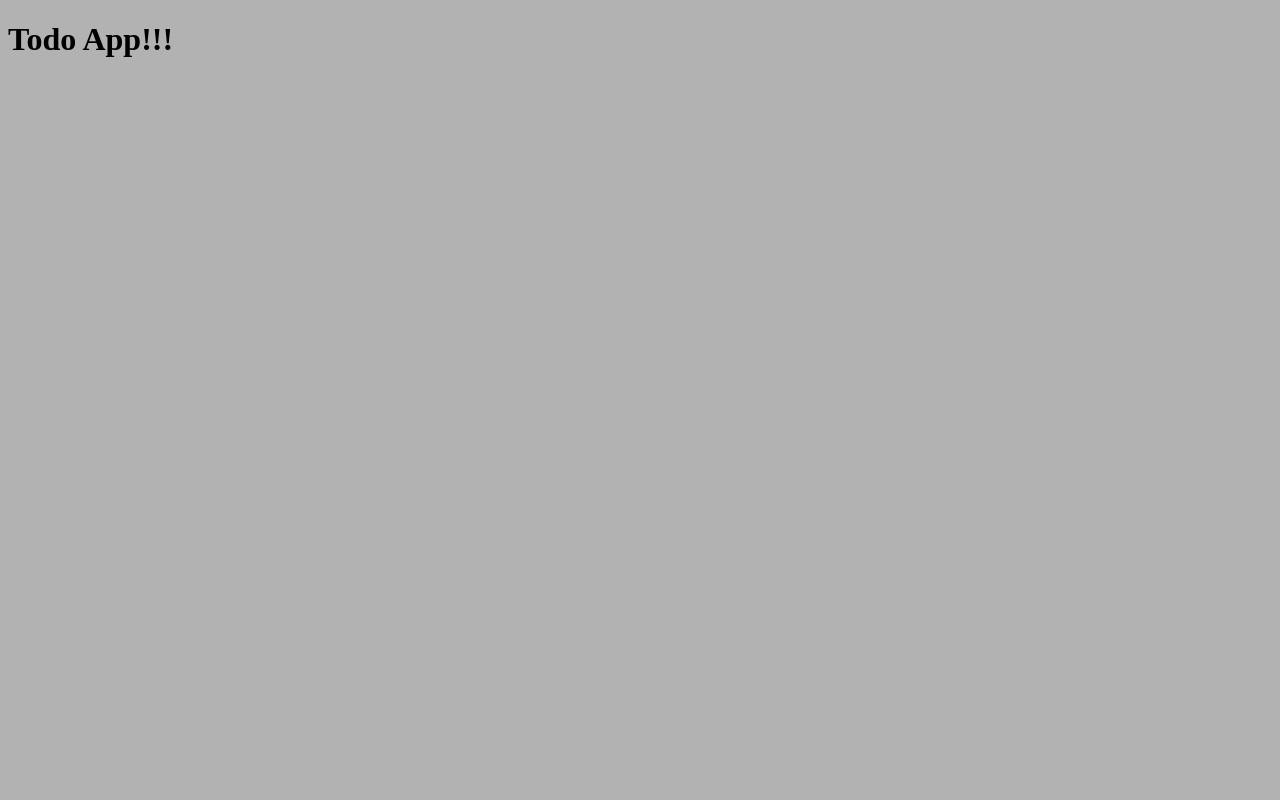
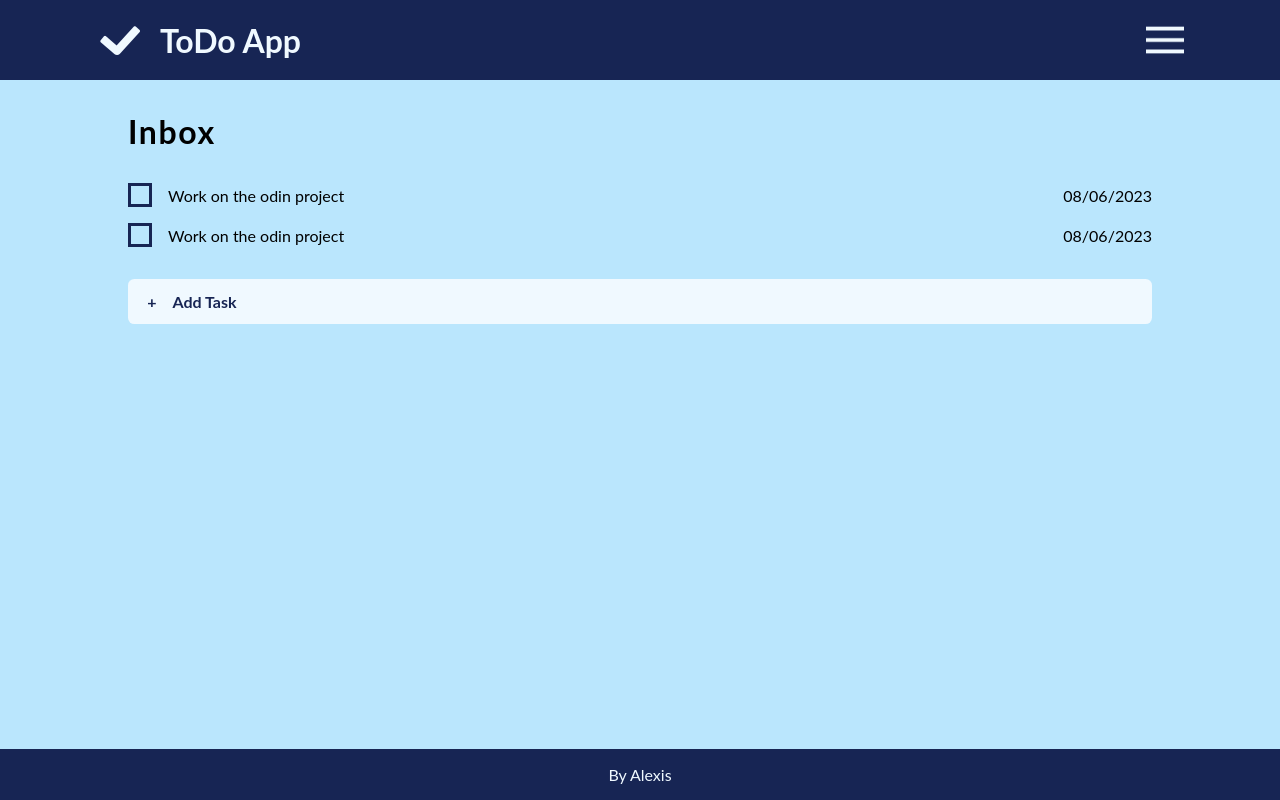
Before and after one commit to Alecxz20/Vanillajs-todo, a website built with webpack: page public/index.html in a window 1280 px wide. Built offline with nearby package versions, Linux system fonts and the light colour scheme.

Commit message:
add basic structure and styles

```diff
--- a/public/index.html
+++ b/public/index.html
@@ -4,8 +4,75 @@
     <meta charset="UTF-8" />
     <meta name="viewport" content="width=device-width, initial-scale=1.0" />
     <title>Todo App</title>
+    <link
+      rel="shortcut icon"
+      href="./assets/icons8-check-mark-32.png"
+      type="image/x-icon"
+    />
   </head>
   <body>
-    <h1>Todo App!!!</h1>
+    <header>
+      <div class="container">
+        <div class="logo">
+          <img src="./assets/icons8-check-mark-48.png" alt="header icon" />
+          <h1>ToDo App</h1>
+        </div>
+        <img
+          class="ham"
+          src="./assets/icons8-hamburger-50.png"
+          alt="menu icon"
+        />
+      </div>
+    </header>
+    <section class="content">
+      <div class="sidebarMenu">
+        <ul class="projects">
+          <li>
+            <img src="./assets/icons8-inbox-50.png" alt="inbox icon" />
+            <p>Inbox</p>
+          </li>
+          <li>
+            <img src="./assets/icons8-suitcase-64.png" alt="inbox icon" />
+            <p>Work</p>
+          </li>
+          <li>
+            <img src="./assets/icons8-study-64.png" alt="inbox icon" />
+            <p>Study</p>
+          </li>
+        </ul>
+        <button class="sidebarBtn">
+          <img src="./assets/icons8-plus-64.png" alt="plus icon" />
+          <p>Add Project</p>
+        </button>
+      </div>
+      <div class="main">
+        <h2 class="content__title">Inbox</h2>
+        <div class="task">
+          <div class="task__left">
+            <div class="radio-btn"></div>
+            <p>Work on the odin project</p>
+          </div>
+          <div class="task__right">
+            <p>08/06/2023</p>
+          </div>
+        </div>
+        <div class="task">
+          <div class="task__left">
+            <div class="radio-btn"></div>
+            <p>Work on the odin project</p>
+          </div>
+          <div class="task__right">
+            <p>08/06/2023</p>
+          </div>
+        </div>
+        <div class="addTask">
+          <p>+</p>
+          <p>Add Task</p>
+        </div>
+      </div>
+    </section>
+    <footer>
+      <p>By Alexis</p>
+    </footer>
   </body>
 </html>
--- a/src/index.css
+++ b/src/index.css
@@ -1,3 +1,151 @@
+:root {
+  --primary-color: #bae6fd;
+  --secondary-color: #7dd3fc;
+  --strong-color: #172554;
+  --primary-light-color: #f0f9ff;
+}
+
+@import url('https://fonts.googleapis.com/css2?family=Lato:wght@400;700&display=swap');
+
 * {
-  background-color: #b2b2b2;
+  margin: 0;
+  padding: 0;
+  box-sizing: border-box;
 }
+
+html {
+  background-color: var(--primary-color);
+  font-family: 'Lato', sans-serif;
+}
+
+.container {
+  width: 85%;
+  margin: 0 auto;
+}
+
+header .container {
+  display: flex;
+  height: 5rem;
+  align-items: center;
+  justify-content: space-between;
+  align-items: center;
+}
+
+header {
+  background-color: var(--strong-color);
+  color: var(--primary-light-color);
+}
+
+.logo {
+  display: flex;
+  align-items: center;
+  gap: 1rem;
+}
+.ham {
+  width: 38px;
+  height: 38px;
+  cursor: pointer;
+}
+
+.main {
+  width: 80%;
+  margin: 0 auto;
+}
+
+.content {
+  display: flex;
+  flex-direction: column;
+}
+
+.sidebarMenu {
+  background-color: var(--secondary-color);
+  padding: 2rem 10%;
+  font-size: 1.2rem;
+  display: none;
+}
+
+.sidebarBtn {
+  background-color: var(--secondary-color);
+  border: none;
+  font-size: 1.2rem;
+  margin-top: 1.5rem;
+  display: flex;
+  gap: 1rem;
+  justify-content: flex-start;
+  align-items: center;
+  outline: none;
+}
+
+.sidebarBtn img {
+  width: 28px;
+  height: 28px;
+}
+
+.projects {
+  list-style-type: none;
+}
+
+.projects li {
+  margin: 1rem 0;
+  display: flex;
+  gap: 1rem;
+  align-items: center;
+}
+
+.projects li img {
+  width: 24px;
+  height: 24px;
+}
+
+.content__title {
+  margin: 2rem 0;
+  font-size: 2rem;
+  letter-spacing: 0.1rem;
+}
+
+.task {
+  display: flex;
+  align-items: center;
+  gap: 1rem;
+  margin-top: 1rem;
+  justify-content: space-between;
+}
+
+.task__left {
+  display: flex;
+  align-items: center;
+  gap: 1rem;
+}
+
+.radio-btn {
+  border: solid 3px var(--strong-color);
+  width: 24px;
+  height: 24px;
+}
+
+.addTask {
+  background-color: var(--primary-light-color);
+  color: var(--strong-color);
+  padding: 0.8rem 1.2rem;
+  margin-top: 2rem;
+  font-weight: bold;
+  border-radius: 0.4rem;
+  display: flex;
+  gap: 1rem;
+  cursor: pointer;
+  align-items: center;
+}
+
+footer {
+  text-align: center;
+  background-color: var(--strong-color);
+  color: var(--primary-light-color);
+  position: absolute;
+  bottom: 0;
+  width: 100%;
+  padding: 1rem 0;
+}
+
+.active {
+  display: block;
+}
--- a/src/index.js
+++ b/src/index.js
@@ -1,4 +1,8 @@
 import './index.css';
 
-console.log('Hello World!');
-console.log('Another Hello World!');
+const ham = document.querySelector('.ham');
+const menu = document.querySelector('.sidebarMenu');
+
+ham.addEventListener('click', () => {
+  menu.classList.toggle('active');
+});
```
Also changed, not shown: public/assets/icons8-check-mark-32.png (added), public/assets/icons8-check-mark-48.png (added), public/assets/icons8-hamburger-50.png (added), public/assets/icons8-inbox-50.png (added), public/assets/icons8-plus-64.png (added), public/assets/icons8-study-64.png (added), public/assets/icons8-suitcase-64.png (added).
